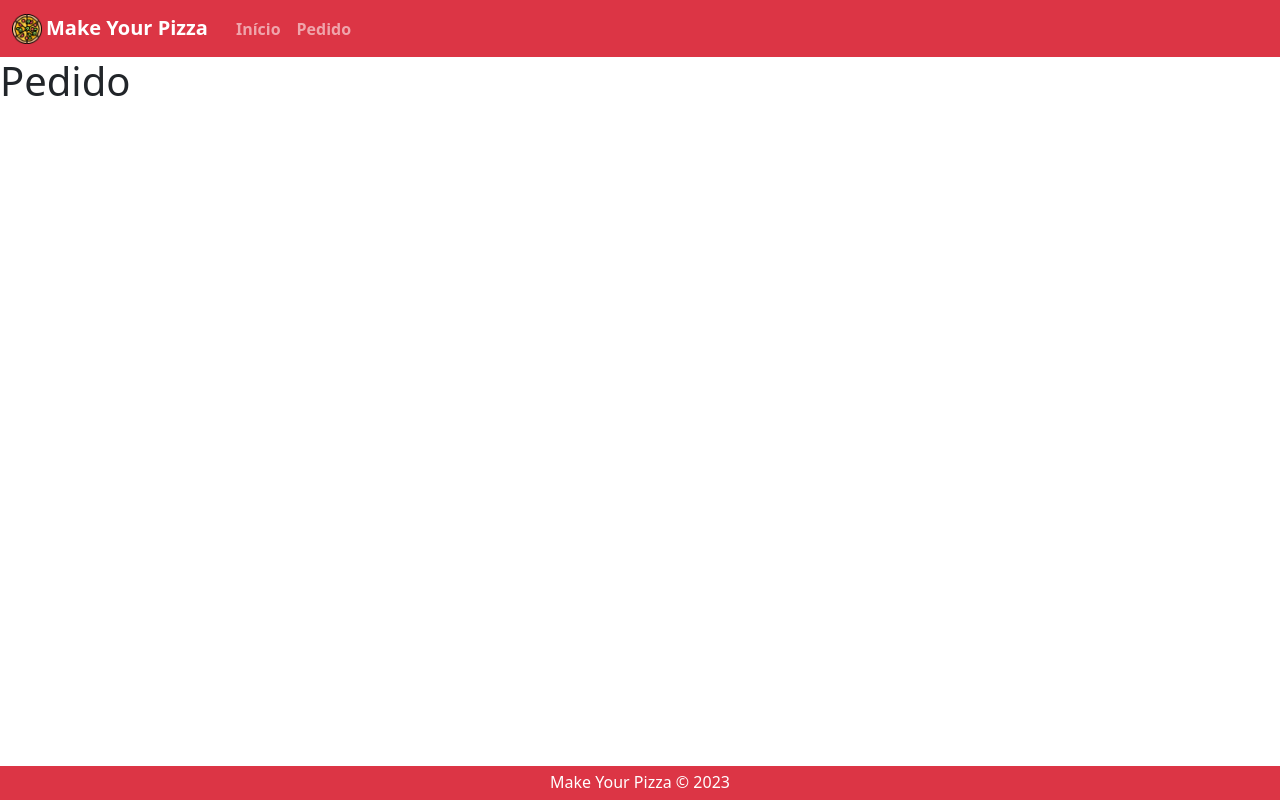
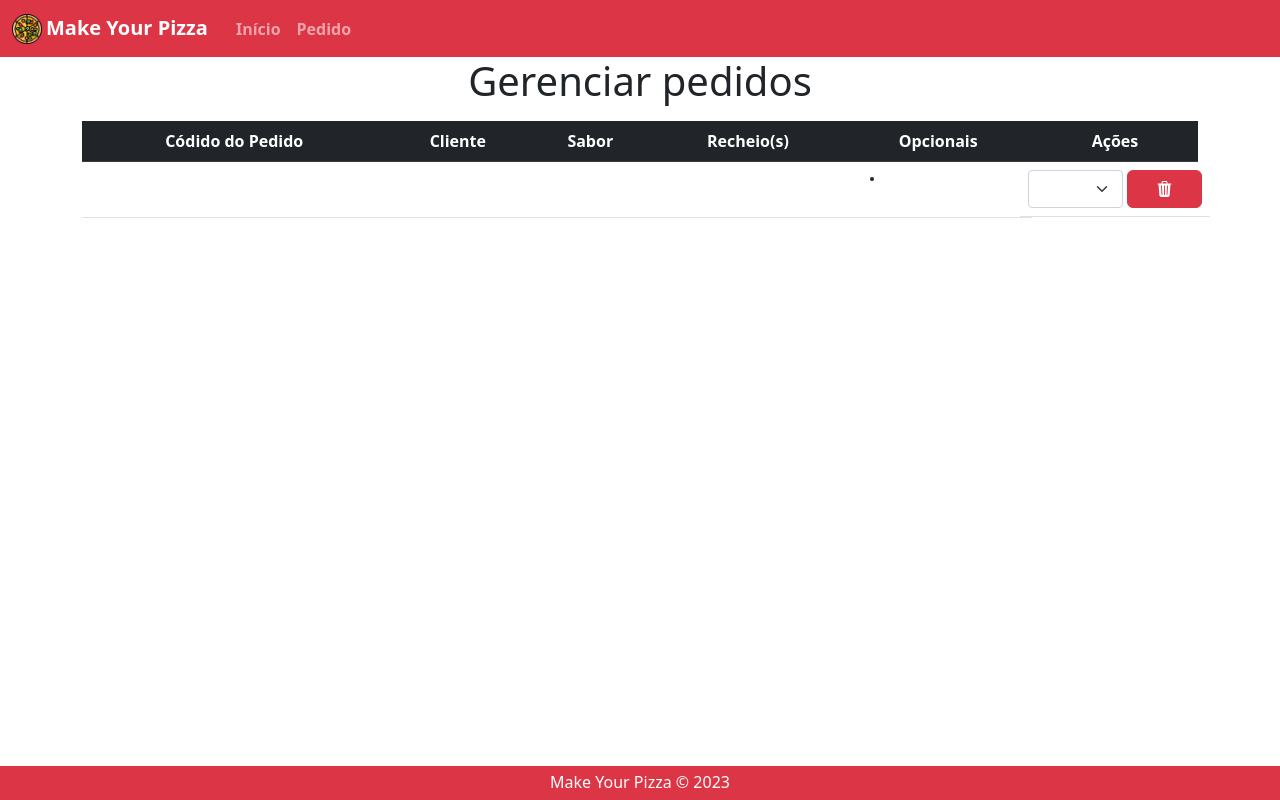
Before and after one commit to PauloAlves8039/vue-cli-make-your-pizza, a Vue app in the folder make-your-pizza-frontend/: page /order in a window 1280 px wide. Built offline with nearby package versions, Linux system fonts and the light colour scheme.

Commit message:
Criando componente de tabela para pedidos

```diff
--- /dev/null
+++ b/make-your-pizza-frontend/src/components/Table.vue
@@ -0,0 +1,55 @@
+<template>
+    <table class="table mt-3">
+        <thead>
+            <tr class="table-dark title-table">
+                <th>Códido do Pedido</th>
+                <th>Cliente</th>
+                <th>Sabor</th>
+                <th>Recheio(s)</th>
+                <th>Opcionais</th>
+                <th>Ações</th>
+            </tr>
+        </thead>
+        <tbody>
+            <tr>
+                <td class="text-table"></td>
+                <td class="text-table"></td>
+                <td class="text-table"></td>
+                <td class="text-table"></td>
+                <td>
+                    <ul class="text-optional">
+                        <li></li>
+                    </ul>
+                </td>
+                <td class="text-table row">
+                    <select class="form-select form-select-sm col">
+                        <option></option>
+                    </select>
+                    <button class="btn btn-danger col ms-1">
+                        <i class="bi bi-trash3-fill"></i>
+                    </button>
+                </td>
+          </tr>
+        </tbody>
+    </table>
+</template>
+
+<script>
+export default {
+    name: "Table"
+}
+</script>
+
+<style scoped>
+.title-table, .text-table {
+    text-align: center;
+}
+
+.text-table {
+    font-size: 14px;
+}
+
+.text-optional {
+    font-size: 12px;
+}
+</style>
--- a/make-your-pizza-frontend/src/views/Order.vue
+++ b/make-your-pizza-frontend/src/views/Order.vue
@@ -1,5 +1,24 @@
 <template>
-  <div class="about">
-    <h1>Pedido</h1>
+  <div>
+    <div class="container">
+      <h1>Gerenciar pedidos</h1>
+      <Table />
+    </div>
   </div>
 </template>
+
+<script>
+import Table from "@/components/Table.vue";
+export default {
+  name: "Order",
+  components: {
+    Table
+  }
+}
+</script>
+
+<style scoped>
+h1 {
+  text-align: center;
+}
+</style>
```
